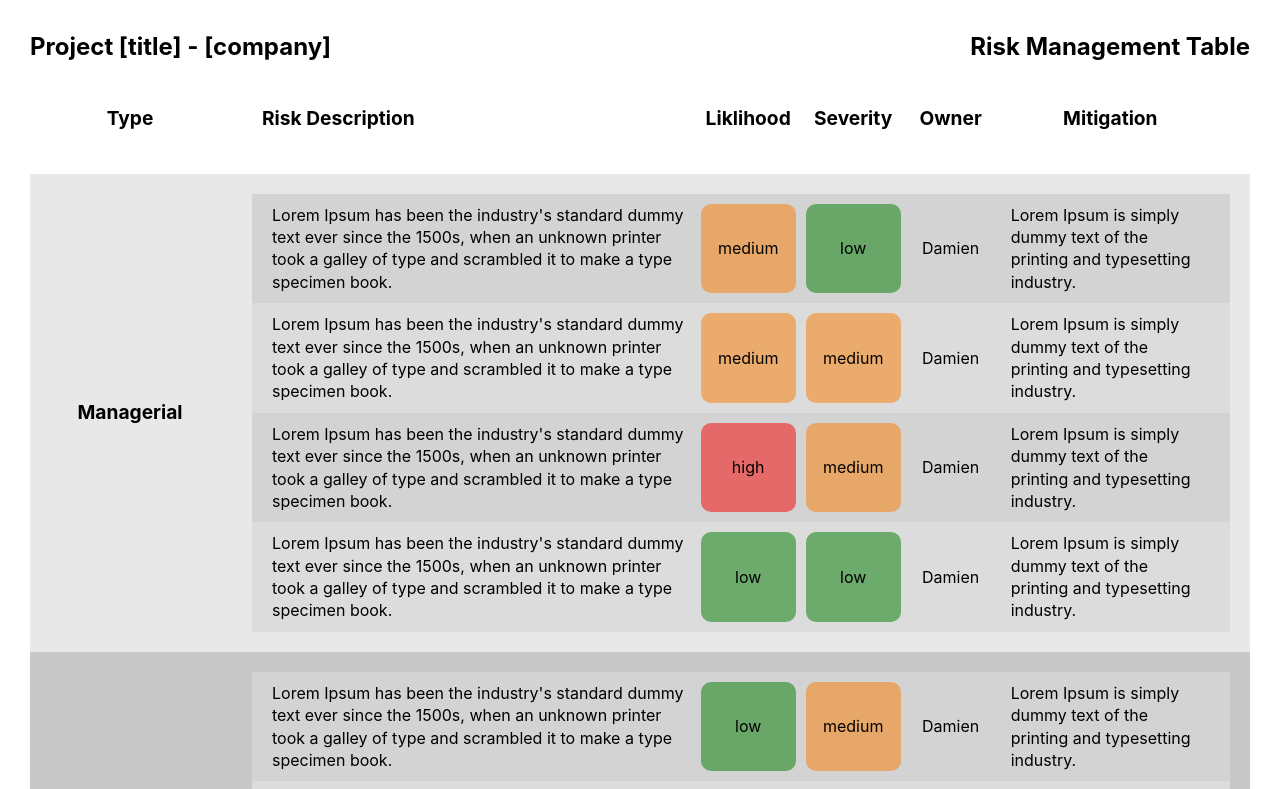
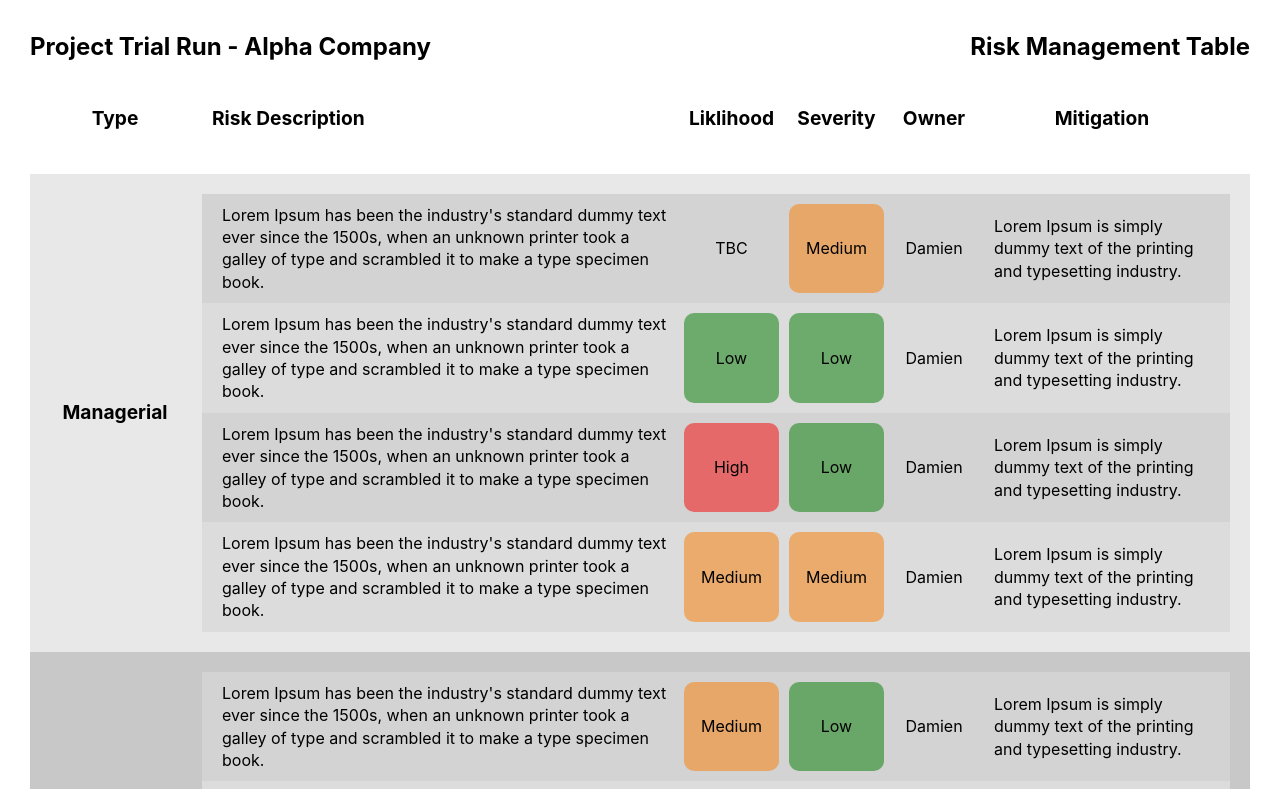
Before and after one commit to jrgrantham/wax, a React (Create React App) app: page / in a window 1280 px wide. Shown: the top 789 px of the page. Built offline with nearby package versions, Linux system fonts and the light colour scheme.

Commit message:
set up redux, start nested array refactor

```diff
--- a/package.json
+++ b/package.json
@@ -8,7 +8,10 @@
     "@testing-library/user-event": "^7.1.2",
     "react": "^16.13.1",
     "react-dom": "^16.13.1",
+    "react-redux": "^7.2.0",
     "react-scripts": "3.4.1",
+    "redux": "^4.0.5",
+    "redux-thunk": "^2.3.0",
     "styled-components": "^5.1.0"
   },
   "scripts": {
--- a/src/App.js
+++ b/src/App.js
@@ -1,12 +1,32 @@
-import React from 'react';
-import './App.css';
-import RiskTable from './riskTable/RiskTable';
+import React from "react";
+import "./App.css";
+
+import { Provider } from "react-redux";
+import { riskReducer } from "./state/reducers";
+import { combineReducers, createStore, compose, applyMiddleware } from "redux";
+import thunk from "redux-thunk";
+
+import RiskTable from "./riskTable/RiskTable";
+
+const monsterReducer = combineReducers({
+  projectRisks: riskReducer,
+});
+
+const store = createStore(
+  monsterReducer,
+  compose(
+    applyMiddleware(thunk),
+    window.__REDUX_DEVTOOLS_EXTENSION__ && window.__REDUX_DEVTOOLS_EXTENSION__()
+  )
+);
 
 function App() {
   return (
-    <div className="App">
-      <RiskTable />
-    </div>
+    <Provider store={store}>
+      <div className="App">
+        <RiskTable />
+      </div>
+    </Provider>
   );
 }
 
--- a/src/riskTable/RiskTable.jsx
+++ b/src/riskTable/RiskTable.jsx
@@ -1,12 +1,23 @@
 import React from "react";
+import { connect } from "react-redux";
+import { toggleLiklihood } from '../state/actionCreators';
 import styled from "styled-components";
-import { data } from "./dummyData";
+import { riskData } from "./dummyData";
 
-export default function RiskTable() {
+function RiskTable(props) {
+
+  // console.log(props);
+  console.log(riskData)
+  console.log(props.projectRisks.risks[1].entries[1].liklihood);
+
+  function riskValue(value) {
+    return riskData.ranking[value]
+  }
+
   return (
     <Container>
       <header>
-        <h4>Project [title] - [company]</h4>
+        <h4>Project {props.projectRisks.project} - {props.projectRisks.company}</h4>
         <h4>Risk Management Table</h4>
       </header>
       <div className="tableContents">
@@ -37,7 +48,7 @@ export default function RiskTable() {
         </div>
       </div>
       <div className="tableContents">
-        {data.map((type, index) => (
+        {riskData.risks.map((type, index) => (
           <div
             key={index}
             className={index % 2 === 0 ? "section odd" : "section even"}
@@ -54,11 +65,14 @@ export default function RiskTable() {
                   <div className="description">
                     <p>{entry.description}</p>
                   </div>
-                  <div className={entry.liklihood + ' liklihood'}>
-                    <p>{entry.liklihood}</p>
+                  <div className={riskValue(entry.liklihood).toLowerCase() + ' liklihood'}>
+
+                    {console.log(riskValue(entry.liklihood))}
+
+                    <p>{riskValue(entry.liklihood)}</p>
                   </div>
-                  <div className={entry.severity + " severity"}>
-                    <p>{entry.severity}</p>
+                  <div className={riskValue(entry.severity).toLowerCase() + " severity"}>
+                    <p>{riskValue(entry.severity)}</p>
                   </div>
                   <div className="owner">
                     <p>{entry.owner}</p>
@@ -112,7 +126,7 @@ const Container = styled.div`
     }
     .section {
       display: grid;
-      grid-template-columns: 200px 1fr;
+      grid-template-columns: 170px 1fr;
       column-gap: 2px;
       /* margin-top: 5px; */
       width: 100%;
@@ -122,7 +136,7 @@ const Container = styled.div`
         justify-content: center;
       }
       .risks {
-        padding: 20px;
+        padding: 20px 20px 20px 0px;
         display: grid;
         grid-template-columns: 1fr;
         /* row-gap: 10px; */
@@ -167,3 +181,7 @@ const Container = styled.div`
     }
   }
 `;
+
+export default connect(
+  state => state
+)(RiskTable);
--- a/src/riskTable/dummyData.js
+++ b/src/riskTable/dummyData.js
@@ -1,37 +1,198 @@
-export const data = [
-
+export const riskData = {
+  company: "Alpha Company",
+  project: "Trial Run",
+  ranking: ["TBC", "Low", "Medium", "High"],
+  managerial: [
+    {
+      description:
+        "Lorem Ipsum has been the industry's standard dummy text ever since the 1500s, when an unknown printer took a galley of type and scrambled it to make a type specimen book.",
+      liklihood: 0,
+      severity: 2,
+      owner: "Damien",
+      mitigation:
+        "Lorem Ipsum is simply dummy text of the printing and typesetting industry.",
+    },
+    {
+      description:
+        "Lorem Ipsum has been the industry's standard dummy text ever since the 1500s, when an unknown printer took a galley of type and scrambled it to make a type specimen book.",
+      liklihood: 1,
+      severity: 1,
+      owner: "Damien",
+      mitigation:
+        "Lorem Ipsum is simply dummy text of the printing and typesetting industry.",
+    },
+    {
+      description:
+        "Lorem Ipsum has been the industry's standard dummy text ever since the 1500s, when an unknown printer took a galley of type and scrambled it to make a type specimen book.",
+      liklihood: 3,
+      severity: 1,
+      owner: "Damien",
+      mitigation:
+        "Lorem Ipsum is simply dummy text of the printing and typesetting industry.",
+    },
+    {
+      description:
+        "Lorem Ipsum has been the industry's standard dummy text ever since the 1500s, when an unknown printer took a galley of type and scrambled it to make a type specimen book.",
+      liklihood: 2,
+      severity: 2,
+      owner: "Damien",
+      mitigation:
+        "Lorem Ipsum is simply dummy text of the printing and typesetting industry.",
+    },
+  ],
+  technical: [
+    {
+      description:
+        "Lorem Ipsum has been the industry's standard dummy text ever since the 1500s, when an unknown printer took a galley of type and scrambled it to make a type specimen book.",
+      liklihood: 2,
+      severity: 1,
+      owner: "Damien",
+      mitigation:
+        "Lorem Ipsum is simply dummy text of the printing and typesetting industry.",
+    },
+    {
+      description:
+        "Lorem Ipsum has been the industry's standard dummy text ever since the 1500s, when an unknown printer took a galley of type and scrambled it to make a type specimen book.",
+      liklihood: 3,
+      severity: 3,
+      owner: "Damien",
+      mitigation:
+        "Lorem Ipsum is simply dummy text of the printing and typesetting industry.",
+    },
+    {
+      description:
+        "Lorem Ipsum has been the industry's standard dummy text ever since the 1500s, when an unknown printer took a galley of type and scrambled it to make a type specimen book.",
+      liklihood: 3,
+      severity: 2,
+      owner: "Damien",
+      mitigation:
+        "Lorem Ipsum is simply dummy text of the printing and typesetting industry.",
+    },
+    {
+      description:
+        "Lorem Ipsum has been the industry's standard dummy text ever since the 1500s, when an unknown printer took a galley of type and scrambled it to make a type specimen book.",
+      liklihood: 3,
+      severity: 2,
+      owner: "Damien",
+      mitigation:
+        "Lorem Ipsum is simply dummy text of the printing and typesetting industry.",
+    },
+  ],
+  commercial: [
+    {
+      description:
+        "Lorem Ipsum has been the industry's standard dummy text ever since the 1500s, when an unknown printer took a galley of type and scrambled it to make a type specimen book.",
+      liklihood: 2,
+      severity: 1,
+      owner: "Damien",
+      mitigation:
+        "Lorem Ipsum is simply dummy text of the printing and typesetting industry.",
+    },
+    {
+      description:
+        "Lorem Ipsum has been the industry's standard dummy text ever since the 1500s, when an unknown printer took a galley of type and scrambled it to make a type specimen book.",
+      liklihood: 3,
+      severity: 1,
+      owner: "Damien",
+      mitigation:
+        "Lorem Ipsum is simply dummy text of the printing and typesetting industry.",
+    },
+    {
+      description:
+        "Lorem Ipsum has been the industry's standard dummy text ever since the 1500s, when an unknown printer took a galley of type and scrambled it to make a type specimen book.",
+      liklihood: 2,
+      severity: 1,
+      owner: "Damien",
+      mitigation:
+        "Lorem Ipsum is simply dummy text of the printing and typesetting industry.",
+    },
+    {
+      description:
+        "Lorem Ipsum has been the industry's standard dummy text ever since the 1500s, when an unknown printer took a galley of type and scrambled it to make a type specimen book.",
+      liklihood: 3,
+      severity: 3,
+      owner: "Damien",
+      mitigation:
+        "Lorem Ipsum is simply dummy text of the printing and typesetting industry.",
+    },
+  ],
+  legal: [
+    {
+      description:
+        "Lorem Ipsum has been the industry's standard dummy text ever since the 1500s, when an unknown printer took a galley of type and scrambled it to make a type specimen book.",
+      liklihood: 3,
+      severity: 1,
+      owner: "Damien",
+      mitigation:
+        "Lorem Ipsum is simply dummy text of the printing and typesetting industry.",
+    },
+    {
+      description:
+        "Lorem Ipsum has been the industry's standard dummy text ever since the 1500s, when an unknown printer took a galley of type and scrambled it to make a type specimen book.",
+      liklihood: 3,
+      severity: 1,
+      owner: "Damien",
+      mitigation:
+        "Lorem Ipsum is simply dummy text of the printing and typesetting industry.",
+    },
+    {
+      description:
+        "Lorem Ipsum has been the industry's standard dummy text ever since the 1500s, when an unknown printer took a galley of type and scrambled it to make a type specimen book.",
+      liklihood: 2,
+      severity: 2,
+      owner: "Damien",
+      mitigation:
+        "Lorem Ipsum is simply dummy text of the printing and typesetting industry.",
+    },
+    {
+      description:
+        "Lorem Ipsum has been the industry's standard dummy text ever since the 1500s, when an unknown printer took a galley of type and scrambled it to make a type specimen book.",
+      liklihood: 2,
+      severity: 1,
+      owner: "Damien",
+      mitigation:
+        "Lorem Ipsum is simply dummy text of the printing and typesetting industry.",
+    },
+  ],
+  risks: [
     {
       title: "Managerial",
       entries: [
         {
-        description: "Lorem Ipsum has been the industry's standard dummy text ever since the 1500s, when an unknown printer took a galley of type and scrambled it to make a type specimen book.",
-        liklihood: "medium",
-        severity: "low",
+          description:
+            "Lorem Ipsum has been the industry's standard dummy text ever since the 1500s, when an unknown printer took a galley of type and scrambled it to make a type specimen book.",
+          liklihood: 0,
+          severity: 2,
           owner: "Damien",
-        mitigation: "Lorem Ipsum is simply dummy text of the printing and typesetting industry.",
-      },
-      {
-        description: "Lorem Ipsum has been the industry's standard dummy text ever since the 1500s, when an unknown printer took a galley of type and scrambled it to make a type specimen book.",
-        liklihood: "medium",
-        severity: "medium",
-        owner: "Damien",
-        mitigation: "Lorem Ipsum is simply dummy text of the printing and typesetting industry.",
+          mitigation:
+            "Lorem Ipsum is simply dummy text of the printing and typesetting industry.",
         },
         {
           description:
             "Lorem Ipsum has been the industry's standard dummy text ever since the 1500s, when an unknown printer took a galley of type and scrambled it to make a type specimen book.",
-        liklihood: "high",
-        severity: "medium",
+          liklihood: 1,
+          severity: 1,
           owner: "Damien",
-        mitigation: "Lorem Ipsum is simply dummy text of the printing and typesetting industry.",
+          mitigation:
+            "Lorem Ipsum is simply dummy text of the printing and typesetting industry.",
         },
         {
           description:
             "Lorem Ipsum has been the industry's standard dummy text ever since the 1500s, when an unknown printer took a galley of type and scrambled it to make a type specimen book.",
-        liklihood: "low",
-        severity: "low",
+          liklihood: 3,
+          severity: 1,
           owner: "Damien",
-        mitigation: "Lorem Ipsum is simply dummy text of the printing and typesetting industry.",
+          mitigation:
+            "Lorem Ipsum is simply dummy text of the printing and typesetting industry.",
+        },
+        {
+          description:
+            "Lorem Ipsum has been the industry's standard dummy text ever since the 1500s, when an unknown printer took a galley of type and scrambled it to make a type specimen book.",
+          liklihood: 2,
+          severity: 2,
+          owner: "Damien",
+          mitigation:
+            "Lorem Ipsum is simply dummy text of the printing and typesetting industry.",
         },
       ],
     },
@@ -41,34 +202,38 @@ export const data = [
         {
           description:
             "Lorem Ipsum has been the industry's standard dummy text ever since the 1500s, when an unknown printer took a galley of type and scrambled it to make a type specimen book.",
-        liklihood: "low",
-        severity: "medium",
+          liklihood: 2,
+          severity: 1,
           owner: "Damien",
-        mitigation: "Lorem Ipsum is simply dummy text of the printing and typesetting industry.",
+          mitigation:
+            "Lorem Ipsum is simply dummy text of the printing and typesetting industry.",
         },
         {
           description:
             "Lorem Ipsum has been the industry's standard dummy text ever since the 1500s, when an unknown printer took a galley of type and scrambled it to make a type specimen book.",
-        liklihood: "high",
-        severity: "medium",
+          liklihood: 3,
+          severity: 1,
           owner: "Damien",
-        mitigation: "Lorem Ipsum is simply dummy text of the printing and typesetting industry.",
+          mitigation:
+            "Lorem Ipsum is simply dummy text of the printing and typesetting industry.",
         },
         {
           description:
             "Lorem Ipsum has been the industry's standard dummy text ever since the 1500s, when an unknown printer took a galley of type and scrambled it to make a type specimen book.",
-        liklihood: "low",
-        severity: "medium",
+          liklihood: 2,
+          severity: 1,
           owner: "Damien",
-        mitigation: "Lorem Ipsum is simply dummy text of the printing and typesetting industry.",
+          mitigation:
+            "Lorem Ipsum is simply dummy text of the printing and typesetting industry.",
         },
         {
           description:
             "Lorem Ipsum has been the industry's standard dummy text ever since the 1500s, when an unknown printer took a galley of type and scrambled it to make a type specimen book.",
-        liklihood: "high",
-        severity: "high",
+          liklihood: 3,
+          severity: 3,
           owner: "Damien",
-        mitigation: "Lorem Ipsum is simply dummy text of the printing and typesetting industry.",
+          mitigation:
+            "Lorem Ipsum is simply dummy text of the printing and typesetting industry.",
         },
       ],
     },
@@ -78,34 +243,38 @@ export const data = [
         {
           description:
             "Lorem Ipsum has been the industry's standard dummy text ever since the 1500s, when an unknown printer took a galley of type and scrambled it to make a type specimen book.",
-        liklihood: "low",
-        severity: "medium",
+          liklihood: 2,
+          severity: 1,
           owner: "Damien",
-        mitigation: "Lorem Ipsum is simply dummy text of the printing and typesetting industry.",
+          mitigation:
+            "Lorem Ipsum is simply dummy text of the printing and typesetting industry.",
         },
         {
           description:
             "Lorem Ipsum has been the industry's standard dummy text ever since the 1500s, when an unknown printer took a galley of type and scrambled it to make a type specimen book.",
-        liklihood: "high",
-        severity: "high",
+          liklihood: 3,
+          severity: 3,
           owner: "Damien",
-        mitigation: "Lorem Ipsum is simply dummy text of the printing and typesetting industry.",
+          mitigation:
+            "Lorem Ipsum is simply dummy text of the printing and typesetting industry.",
         },
         {
           description:
             "Lorem Ipsum has been the industry's standard dummy text ever since the 1500s, when an unknown printer took a galley of type and scrambled it to make a type specimen book.",
-        liklihood: "high",
-        severity: "low",
+          liklihood: 3,
+          severity: 2,
           owner: "Damien",
-        mitigation: "Lorem Ipsum is simply dummy text of the printing and typesetting industry.",
+          mitigation:
+            "Lorem Ipsum is simply dummy text of the printing and typesetting industry.",
         },
         {
           description:
             "Lorem Ipsum has been the industry's standard dummy text ever since the 1500s, when an unknown printer took a galley of type and scrambled it to make a type specimen book.",
-        liklihood: "high",
-        severity: "low",
+          liklihood: 3,
+          severity: 2,
           owner: "Damien",
-        mitigation: "Lorem Ipsum is simply dummy text of the printing and typesetting industry.",
+          mitigation:
+            "Lorem Ipsum is simply dummy text of the printing and typesetting industry.",
         },
       ],
     },
@@ -115,35 +284,40 @@ export const data = [
         {
           description:
             "Lorem Ipsum has been the industry's standard dummy text ever since the 1500s, when an unknown printer took a galley of type and scrambled it to make a type specimen book.",
-        liklihood: "high",
-        severity: "medium",
+          liklihood: 3,
+          severity: 1,
           owner: "Damien",
-        mitigation: "Lorem Ipsum is simply dummy text of the printing and typesetting industry.",
+          mitigation:
+            "Lorem Ipsum is simply dummy text of the printing and typesetting industry.",
         },
         {
           description:
             "Lorem Ipsum has been the industry's standard dummy text ever since the 1500s, when an unknown printer took a galley of type and scrambled it to make a type specimen book.",
-        liklihood: "high",
-        severity: "medium",
+          liklihood: 3,
+          severity: 1,
           owner: "Damien",
-        mitigation: "Lorem Ipsum is simply dummy text of the printing and typesetting industry.",
+          mitigation:
+            "Lorem Ipsum is simply dummy text of the printing and typesetting industry.",
         },
         {
           description:
             "Lorem Ipsum has been the industry's standard dummy text ever since the 1500s, when an unknown printer took a galley of type and scrambled it to make a type specimen book.",
-        liklihood: "low",
-        severity: "low",
+          liklihood: 2,
+          severity: 2,
           owner: "Damien",
-        mitigation: "Lorem Ipsum is simply dummy text of the printing and typesetting industry.",
+          mitigation:
+            "Lorem Ipsum is simply dummy text of the printing and typesetting industry.",
         },
         {
           description:
             "Lorem Ipsum has been the industry's standard dummy text ever since the 1500s, when an unknown printer took a galley of type and scrambled it to make a type specimen book.",
-        liklihood: "low",
-        severity: "medium",
+          liklihood: 2,
+          severity: 1,
           owner: "Damien",
-        mitigation: "Lorem Ipsum is simply dummy text of the printing and typesetting industry.",
+          mitigation:
+            "Lorem Ipsum is simply dummy text of the printing and typesetting industry.",
         },
       ],
     },
-];
+  ],
+};
--- /dev/null
+++ b/src/state/actionCreators.js
@@ -0,0 +1,11 @@
+import * as types from "./actionTypes";
+
+export function toggleLiklihood(type, entry) {
+  return {
+    type: toggleLiklihood,
+    payload: {
+      type: type,
+      entry: entry
+    }
+  };
+}
--- /dev/null
+++ b/src/state/actionTypes.js
@@ -0,0 +1,2 @@
+export const TOGGLE_LIKLIHOOD = 'TOGGLE_LIKLIHOOD';
+export const TOGGLE_SEVERITY = 'TOGGLE_SEVERITY';
--- /dev/null
+++ b/src/state/reducers.js
@@ -0,0 +1,47 @@
+import * as actionTypes from "./actionTypes";
+import { riskData } from "../riskTable/dummyData";
+
+const initialState = {
+  company: "",
+  project: "",
+  ranking: [],
+  managerial: [],
+  technical: [],
+  commercial: [],
+  legal: [],
+  values: [],
+};
+// to be used as initial state instead of riskData
+
+export function riskReducer(state = riskData, action) {
+  switch (action.type) {
+    case actionTypes.TOGGLE_LIKLIHOOD:
+      return {
+        ...state,
+        values: state.values.map((type) => {
+          if (type === action.payload.type) {
+            type.entries.map((entry) => {
+              if (entry === action.payload.entry) {
+                entry.liklihood = entry.liklihood++;
+              }
+            });
+          }
+        }),
+      };
+    // case actionTypes.REMOVE_FAVOURITE:
+    //   return {
+    //     ...state,
+    //     favourites: state.favourites.filter(
+    //       character => character.id !== action.payload.id,
+    //     ),
+    //     characters: [...state.characters, action.payload]
+    //   };
+    // case actionTypes.IMPORT_CHARACTERS:
+    //   return {
+    //     ...state,
+    //     characters: action.payload
+    //   };
+    default:
+      return state;
+  }
+}
```
Also changed, not shown: 1 other file (tests, documents, lock files or other folders). Lines whose indentation alone changed are shown as unchanged.
